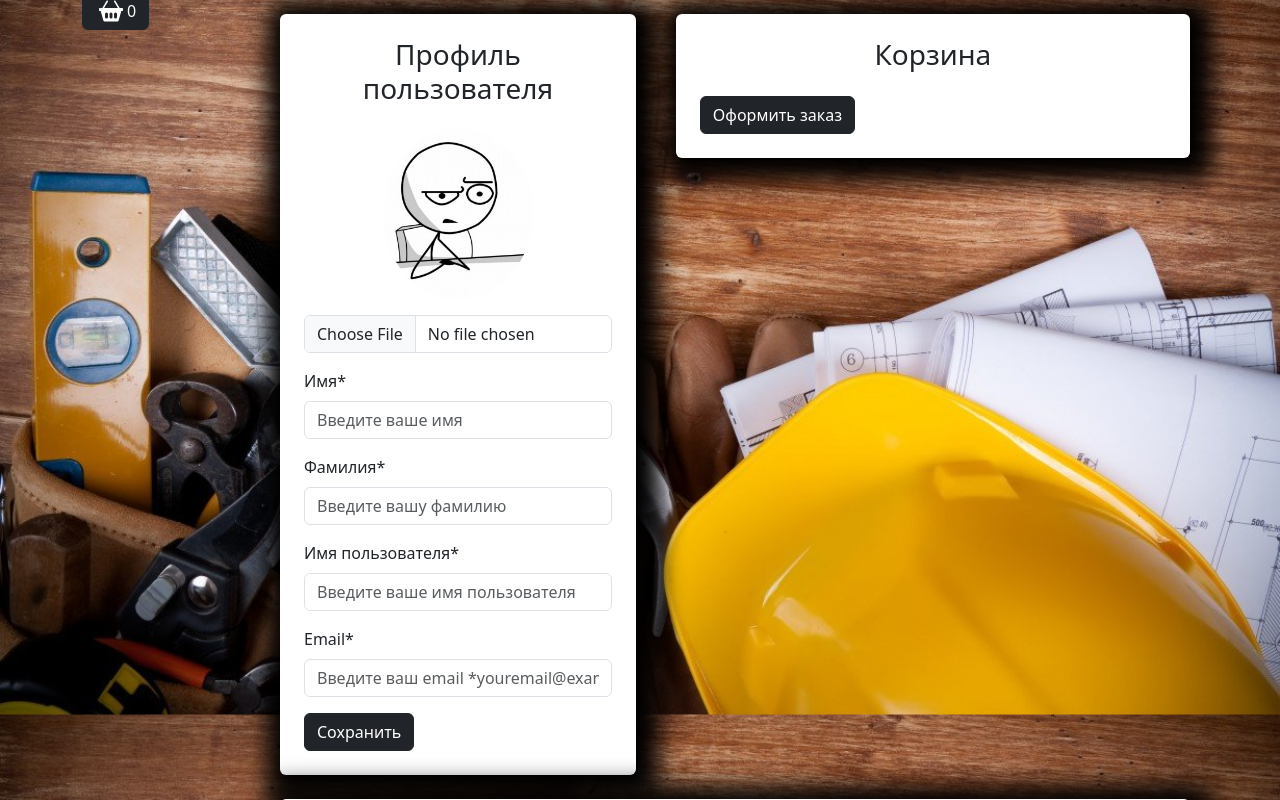
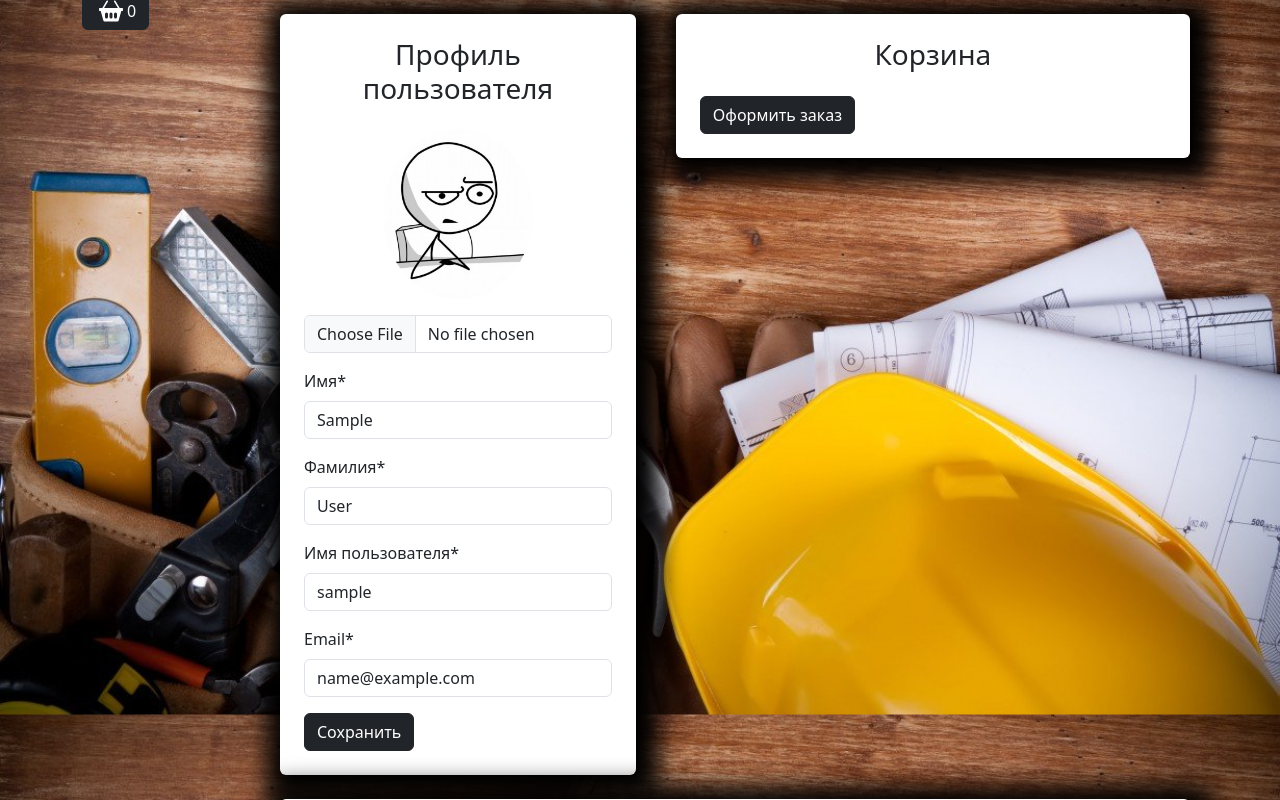
Before and after one commit to moonshine17/Internet-shop, a Django app: page /user/profile/ in a window 1280 px wide. Shown: the part 118-918 px from the top of the page. Run offline with Django 4.2, Linux system fonts and the light colour scheme; the visitor is signed in with stand-in values (Sample User, id 1); data comes from the database, SQL or seed files in the repository; some libraries are stand-ins or nearby versions.

Commit message:
Profile form controller & notifications are ready

```diff
--- a/users/forms.py
+++ b/users/forms.py
@@ -1,5 +1,5 @@
 from django import forms
-from django.contrib.auth.forms import AuthenticationForm, UserCreationForm
+from django.contrib.auth.forms import AuthenticationForm, UserCreationForm, UserChangeForm
 
 from users.models import User
 
@@ -31,3 +31,20 @@
     email = forms.CharField()
     password1 = forms.CharField()
     password2 = forms.CharField()
+
+
+class ProfileForm(UserChangeForm):
+    class Meta:
+        model = User
+        fields = (
+            "image",
+            "first_name",
+            "last_name",
+            "username",
+            "email",)
+
+    image = forms.ImageField(required=False)
+    first_name = forms.CharField()
+    last_name = forms.CharField()
+    username = forms.CharField()
+    email = forms.CharField()
--- a/users/templates/users/profile.html
+++ b/users/templates/users/profile.html
@@ -9,35 +9,69 @@
             <div class="col-md-5">
                 <div class=" bg-white p-4 mb-4 mx-2 rounded custom-shadow">
                     <h3 class="text-center mb-4">Профиль пользователя</h3>
-                    <form>
+                    <form action="{% url "user:profile"%}" method="post" enctype="multipart/form-data">
+                    {% csrf_token %}
                         <div class="row">
                             <div class="col-md-12 mb-3 text-center">
-                                <img src="{% static "deps/images/baseavatar.jpg" %}"
-                                    alt="Аватар пользователя" class="img-fluid rounded-circle"
-                                    style="max-width: 150px;">
-                                <input type="file" class="form-control mt-3" id="avatar"
+                                {% if user.image %}
+                                    <img src="{{ user.image.url }}"
+                                        alt="Аватар пользователя" class="img-fluid rounded-circle"
+                                        style="max-width: 150px;">
+                                {% else %}
+                                    <img src="{% static "deps/images/baseavatar.jpg" %}"
+                                        alt="Аватар пользователя" class="img-fluid rounded-circle"
+                                        style="max-width: 150px;">
+                                {% endif %}
+                                <input type="file" class="form-control mt-3" id="id_image"
+                                    name='image'
                                     accept="image/*">
+                                    {% if form.image.errors %}
+                                    <div class="alert alert-danger alert-dismissible fade show">{{form.image.errors}}</div>
+                                    {% endif %}
                             </div>
                             <div class="col-md-12 mb-3">
-                                <label for="firstName" class="form-label">Имя*</label>
-                                <input type="text" class="form-control" id="firstName"
-                                    placeholder="Введите ваше имя" value="" required>
+                                <label for="id_first_name" class="form-label">Имя*</label>
+                                <input type="text" class="form-control" id="id_first_name"
+                                    name="first_name"
+                                    placeholder="Введите ваше имя"
+                                    value="{{ form.first_name.value }}"
+                                    required>
+                                    {% if form.first_name.errors %}
+                                    <div class="alert alert-danger alert-dismissible fade show">{{form.first_name.errors}}</div>
+                                    {% endif %}
                             </div>
                             <div class="col-md-12 mb-3">
-                                <label for="lastName" class="form-label">Фамилия*</label>
-                                <input type="text" class="form-control" id="lastName"
-                                    placeholder="Введите вашу фамилию" value="" required>
+                                <label for="id_last_name" class="form-label">Фамилия*</label>
+                                <input type="text" class="form-control" id="id_last_name"
+                                    name="last_name"
+                                    placeholder="Введите вашу фамилию"
+                                    value="{{ form.last_name.value }}"
+                                    required>
+                                    {% if form.last_name.errors %}
+                                    <div class="alert alert-danger alert-dismissible fade show">{{form.last_name.errors}}</div>
+                                    {% endif %}
                             </div>
                             <div class="col-md-12 mb-3">
-                                <label for="username" class="form-label">Имя пользователя*</label>
-                                <input type="text" class="form-control" id="username"
-                                    placeholder="Введите ваше имя пользователя" value="" required>
+                                <label for="id_username" class="form-label">Имя пользователя*</label>
+                                <input type="text" class="form-control" id="id_username"
+                                    name="username"
+                                    placeholder="Введите ваше имя пользователя"
+                                    value="{{ form.username.value }}"
+                                    required>
+                                    {% if form.username.errors %}
+                                    <div class="alert alert-danger alert-dismissible fade show">{{form.username.errors}}</div>
+                                    {% endif %}
                             </div>
                             <div class="col-md-12 mb-3">
-                                <label for="email" class="form-label">Email*</label>
-                                <input type="email" class="form-control" id="email"
-                                    placeholder="Введите ваш email *youremail@example.com" value=""
+                                <label for="id_email" class="form-label">Email*</label>
+                                <input type="email" class="form-control" id="id_email"
+                                    name="email"
+                                    placeholder="Введите ваш email *youremail@example.com"
+                                    value="{{ form.email.value }}"
                                     required>
+                                    {% if form.email.errors %}
+                                    <div class="alert alert-danger alert-dismissible fade show">{{form.email.errors}}</div>
+                                    {% endif %}
                             </div>
                         </div>
                         <button type="submit" class="btn btn-dark">Сохранить</button>
--- a/users/views.py
+++ b/users/views.py
@@ -1,9 +1,10 @@
 from django.contrib import auth, messages
+from django.contrib.auth.decorators import login_required
 from django.http import HttpResponseRedirect
 from django.shortcuts import render, redirect
 from django.urls import reverse
 
-from users.forms import UserLoginForm, UserRegistrationForm
+from users.forms import UserLoginForm, UserRegistrationForm, ProfileForm
 
 
 # Create your views here.
@@ -34,7 +35,7 @@
         form = UserLoginForm()
 
     context = {
-        'title': 'Home - Авторизация',
+        'title': 'OLI - Авторизация',
         'form': form
     }
     return render(request, 'users/login.html', context)
@@ -47,6 +48,7 @@
             form.save()
             user = form.instance
             auth.login(request, user)
+            messages.success(request, f"{user.username}, Вы успешно зарегистрированы и вошли в аккаунт")
             return HttpResponseRedirect(reverse('main:index'))
     else:
         form = UserRegistrationForm()
@@ -57,11 +59,27 @@
     }
     return render(request, "users/registration.html", context)
 
+
+@login_required
 def profile(request):
-    context = {"title": "OLI - Профиль"}
+    if request.method == 'POST':
+        form = ProfileForm(data=request.POST, instance=request.user, files=request.FILES)
+        if form.is_valid():
+            form.save()
+            messages.success(request, f"Профиль успешно обновлен")
+            return HttpResponseRedirect(reverse('user:profile'))
+    else:
+        form = ProfileForm(instance=request.user)
+
+    context = {
+        "title": "OLI - Профиль",
+        "form": form
+    }
     return render(request, "users/profile.html", context)
 
 
+@login_required
 def logout(request):
+    messages.success(request, f"{request.user.username}, Вы вышли из аккаунта")
     auth.logout(request)
     return redirect(reverse('main:index'))
```
Also changed, not shown: templates/includes/notifications.html (line endings or trailing spaces).
